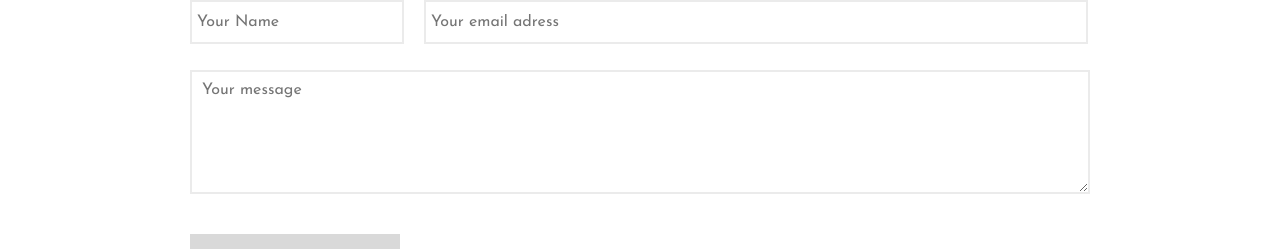
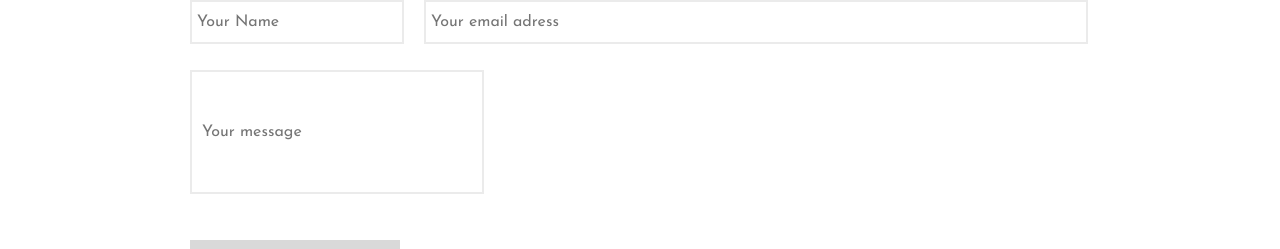
Before and after one commit to natimati/Portfolio, a React (Create React App) app: page /contact in a window 1280 px wide. Shown: the part 810-1059 px from the top of the page. Built offline with nearby package versions, Linux system fonts and the light colour scheme; a web font is replaced by a local one.

Commit message:
changind text area to react hook form input

```diff
--- a/src/components/ContactForm/index.tsx
+++ b/src/components/ContactForm/index.tsx
@@ -1,12 +1,13 @@
 import React, { useState } from 'react';
 import emailjs from 'emailjs-com'
-import { Container, EmailFormInput, Form, FormContainer, FormInput, InputContainer, InputError, RodoInformation, Textarea } from './style';
+import { Container, EmailFormInput, Form, FormContainer, FormInput, InputContainer, InputError, RodoInformation, Message } from './style';
 import { Button } from '../../styles';
 import { useForm } from 'react-hook-form';
 
 type FormValues = {
-  name: string;
-  email: string;
+    name: string;
+    email: string;
+    message: string;
 };
 
 const Contact = () => {
@@ -71,9 +72,20 @@ const Contact = () => {
                         <InputError>
                             {errors.email?.type === "required" && "Please enter your email"}
                         </InputError>
-                        </InputContainer>
-                    </FormContainer>
-                <Textarea placeholder='Your message' value={message} onChange={e => setMessage(e.target.value)} />
+                    </InputContainer>
+                </FormContainer>
+                <InputContainer>
+                        <Message
+                            type='message'
+                            {...register("message", {  required: true })}
+                            placeholder='Your message'
+                            value={message}
+                            onChange={e => setMessage(e.target.value)}
+                        />
+                        <InputError>
+                            {errors.message?.type === "required" && "Please enter your message"}
+                        </InputError>
+                    </InputContainer>
                 <Button onClick={submit}>send</Button>
                 <RodoInformation>
                     Personal data contained in the above form will be processed by the authors of the website
--- a/src/components/ContactForm/style.ts
+++ b/src/components/ContactForm/style.ts
@@ -54,7 +54,7 @@ padding: 3px;
 font-size: 14px;
 `
 
-export const Textarea = styled.textarea`
+export const Message = styled(FormInput)`
 height: 100px;
 resize: vertical;
 font-family: ${(props) => props.theme.fontFamily.primaryFont};
```
